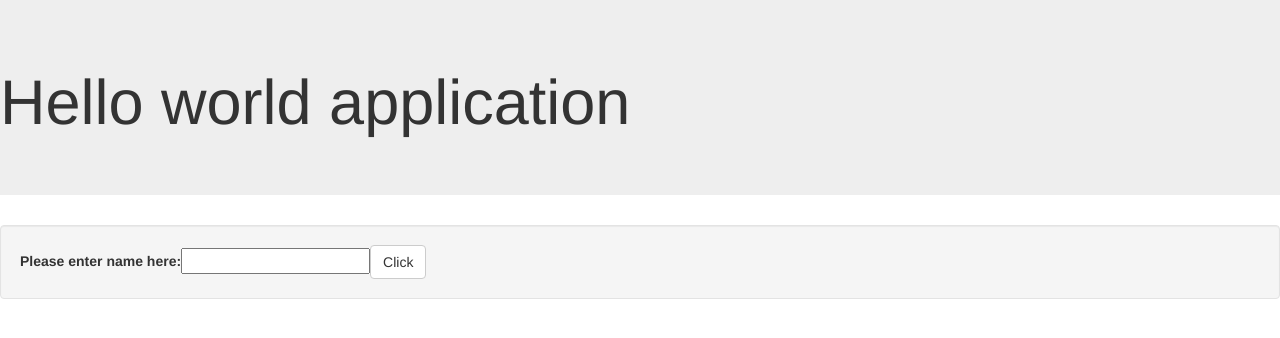
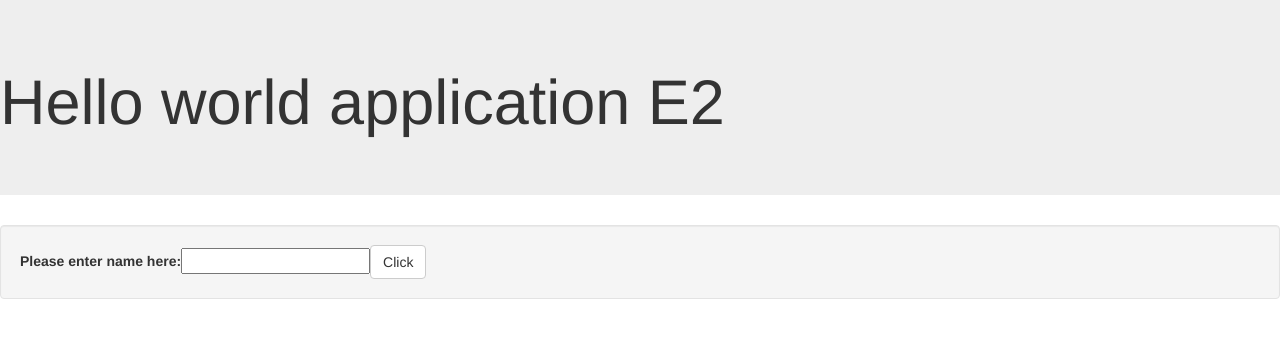
Before and after one commit to watcha1979/TheOne_ToyRNotUS, an Angular app in the folder toyweb/: page / in a window 1280 px wide. Shown: the top 338 px of the page. Built offline with nearby package versions, Linux system fonts and the light colour scheme.

Commit message:
Update app.component.html

```diff
--- a/toyweb/src/app/app.component.html
+++ b/toyweb/src/app/app.component.html
@@ -1,7 +1,7 @@
 <!--The content below is only a placeholder and can be replaced.-->
 
 <div class="jumbotron">
-  <h1>Hello world application</h1>
+  <h1>Hello world application E2</h1>
 </div>
 
 <form #helloForm="ngForm" (ngSubmit)="onSubmit()">
```
